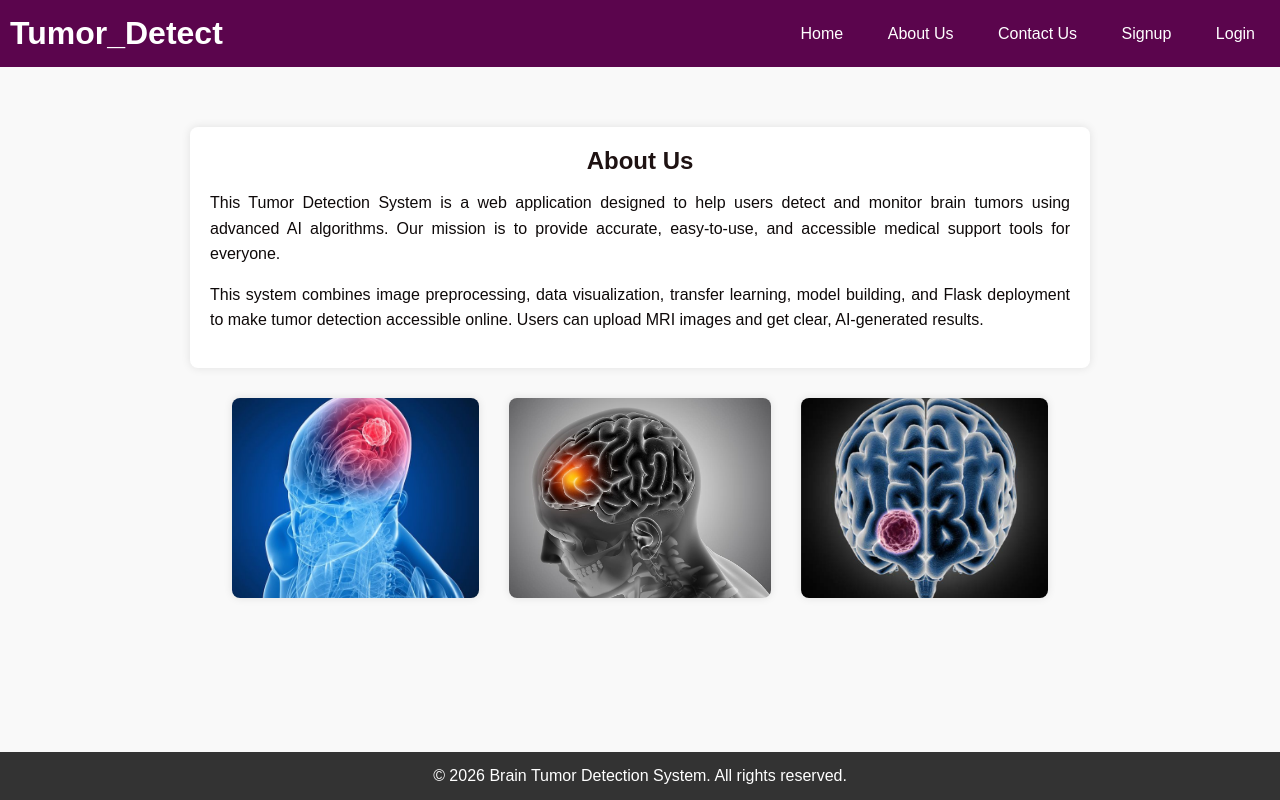
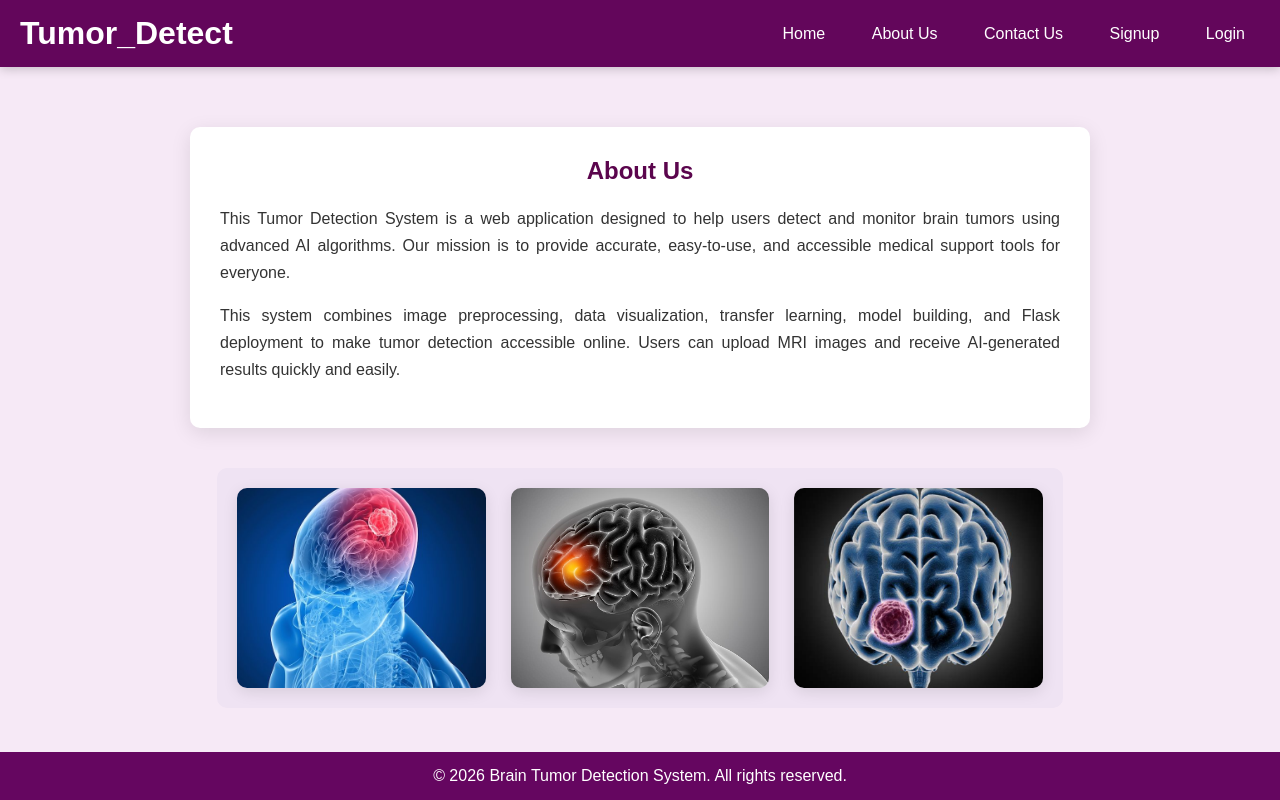
Before and after one commit to Khushbumandal2060/TumorDetect, a Flask app: page /aboutus in a window 1280 px wide. Run offline with Flask 3, Linux system fonts and the light colour scheme.

Commit message:
Aboutus page

```diff
--- a/backend/templates/aboutus.html
+++ b/backend/templates/aboutus.html
@@ -3,6 +3,7 @@
 
 <head>
     <title>About Us - Brain Tumor Detection System</title>
+
     <style>
         * {
             margin: 0;
@@ -10,124 +11,160 @@
             box-sizing: border-box;
         }
 
-        html,
-        body {
-            height: 100%;
-        }
-
         body {
             display: flex;
             flex-direction: column;
             min-height: 100vh;
             font-family: Arial, sans-serif;
-            background: #f9f9f9;
+
+            /* Pastel Background */
+            background: #f6e9f6;
         }
 
         /* Navbar */
+
         .navbar {
-            background: #5b054d;
+            background: #63065b;
             color: white;
-            padding: 15px 10px;
+            padding: 15px 20px;
             display: flex;
             justify-content: space-between;
             align-items: center;
+            box-shadow: 0 2px 10px rgba(0, 0, 0, 0.2);
         }
 
         .navbar a {
             color: white;
             text-decoration: none;
-            margin-left: 10px;
+            margin-left: 12px;
             padding: 8px 15px;
-            border-radius: 4px;
+            border-radius: 6px;
+            transition: 0.3s;
         }
 
         .navbar a:hover {
-            background: #450342;
+            background: #7a2a74;
         }
 
-        /* Text container */
+        /* About container */
+
         .container {
             max-width: 900px;
-            margin: 60px auto 15px auto;
-            /* top margin to avoid navbar */
-            padding: 20px;
-            background: white;
-            border-radius: 8px;
-            box-shadow: 0 0 10px rgba(0, 0, 0, 0.1);
+            margin: 60px auto 20px auto;
+            padding: 30px;
+
+            /* Pastel card */
+            background: #ffffff;
+
+            border-radius: 10px;
+            box-shadow: 0 5px 20px rgba(0, 0, 0, 0.1);
         }
 
         .container h2 {
-            color: #1e1212;
-            margin-bottom: 15px;
+            color: #5b054d;
+            margin-bottom: 20px;
             text-align: center;
         }
 
         .container p {
-            line-height: 1.6;
-            color: #0e0909;
+            line-height: 1.7;
+            color: #333;
             margin-bottom: 15px;
             text-align: justify;
         }
 
-        /* Images container */
+        /* Image section */
+
         .image-container {
+
             max-width: 1000px;
-            margin: 15px auto 40px auto;
+            margin: 20px auto 40px auto;
+
             display: flex;
-            justify-content: space-between;
-            /* even spacing */
-            gap: 30px;
+            justify-content: center;
+            gap: 25px;
+
+            padding: 20px;
+
+            /* pastel background */
+            background: #efe3f3;
+
+            border-radius: 10px;
         }
 
         .image-container img {
+
             width: 32%;
-            /* three images side by side */
             height: 200px;
-            /* reduced height */
-            border-radius: 8px;
-            box-shadow: 0 0 8px rgba(0, 0, 0, 0.1);
+
+            border-radius: 10px;
+
+            box-shadow: 0 4px 15px rgba(0, 0, 0, 0.1);
+
             object-fit: cover;
-            /* ensures aspect ratio is maintained */
+
+            transition: 0.3s;
         }
 
-        @media (max-width: 900px) {
+        .image-container img:hover {
+            transform: scale(1.05);
+        }
+
+        /* Responsive */
+
+        @media(max-width:900px) {
+
             .image-container img {
                 width: 48%;
             }
+
         }
 
-        @media (max-width: 600px) {
+        @media(max-width:600px) {
+
             .image-container {
                 flex-direction: column;
-                gap: 15px;
             }
 
             .image-container img {
                 width: 100%;
                 height: auto;
             }
+
         }
 
         /* Footer */
+
         footer {
-            background: #333;
+
+            background: #650660;
             color: white;
+
             text-align: center;
-            padding: 15px 0;
+
+            padding: 15px;
+
             margin-top: auto;
+
         }
     </style>
+
 </head>
 
 <body>
 
     <!-- Navbar -->
+
     <div class="navbar">
+
         <h1>Tumor_Detect</h1>
+
         <div>
+
             <a href="{{ url_for('home') }}">Home</a>
             <a href="{{ url_for('aboutus') }}">About Us</a>
             <a href="{{ url_for('contact') }}">Contact Us</a>
+
             {% if session.get('user_id') %}
             <a href="{{ url_for('dashboard') }}">Dashboard</a>
             <a href="{{ url_for('logout') }}">Logout</a>
@@ -135,34 +172,52 @@
             <a href="{{ url_for('signup') }}">Signup</a>
             <a href="{{ url_for('login') }}">Login</a>
             {% endif %}
+
         </div>
+
     </div>
 
-    <!-- About Us Section -->
+
+    <!-- About Us -->
+
     <div class="container">
+
         <h2>About Us</h2>
+
         <p>
-            This Tumor Detection System is a web application designed to help users detect and monitor brain tumors using
+            This Tumor Detection System is a web application designed to help users detect and monitor brain tumors
+            using
             advanced AI algorithms. Our mission is to provide accurate, easy-to-use, and accessible medical support
-            tools for everyone.
+            tools
+            for everyone.
         </p>
+
         <p>
             This system combines image preprocessing, data visualization, transfer learning, model building, and Flask
-            deployment
-            to make tumor detection accessible online. Users can upload MRI images and get clear, AI-generated results.
+            deployment to make tumor detection accessible online. Users can upload MRI images and receive AI-generated
+            results quickly and easily.
         </p>
+
     </div>
 
-    <!-- Images Section -->
+
+    <!-- Images -->
+
     <div class="image-container">
-        <img src="{{ url_for('static', filename='images/tumor1.jpg') }}" alt="Image 1">
-        <img src="{{ url_for('static', filename='images/tumor2.jpeg') }}" alt="Image 2">
-        <img src="{{ url_for('static', filename='images/tumor3.png') }}" alt="Image 3">
+
+        <img src="{{ url_for('static', filename='images/tumor1.jpg') }}">
+        <img src="{{ url_for('static', filename='images/tumor2.jpeg') }}">
+        <img src="{{ url_for('static', filename='images/tumor3.png') }}">
+
     </div>
 
+
     <!-- Footer -->
+
     <footer>
+
         &copy; 2026 Brain Tumor Detection System. All rights reserved.
+
     </footer>
 
 </body>
```
